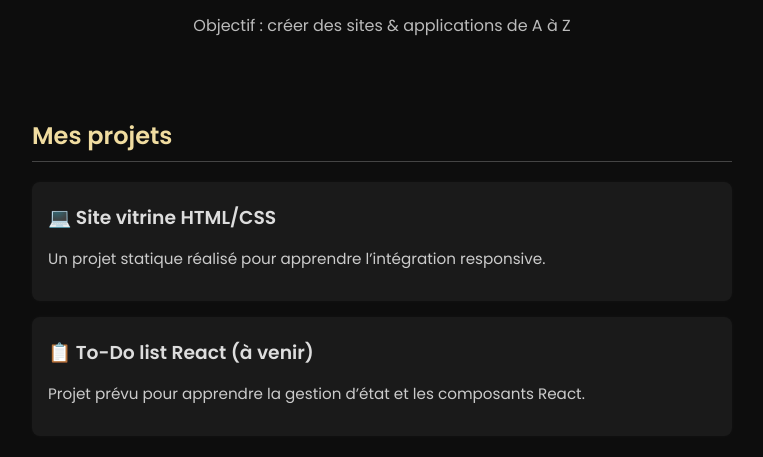
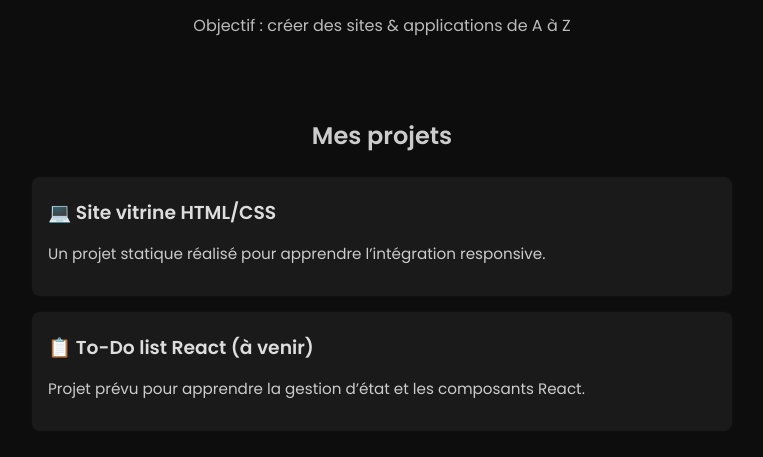
Before and after one commit to rebecca-roussel/portfolio, a plain HTML site: page index.html in a window 1280 px wide. Shown: the part 304-761 px from the top of the page, without its empty margins (258-1021 px from the left). Drawn offline with Linux system fonts and the light colour scheme.

Commit message:
index.html

```diff
--- a/index.html
+++ b/index.html
@@ -57,12 +57,11 @@ header img:hover {
       text-align: left;
     }
 
-    .section h2 {
-  color: #f0dca0;
-      font-size: 1.5rem;
-      border-bottom: 1px solid #444;
-      padding-bottom: 0.5rem;
-    }
+.section h2 {
+  color: #cccccc;
+  text-align: center;
+  margin-bottom: 1.5rem;
+}
 
     .projet {
       background: #1a1a1a;
```
